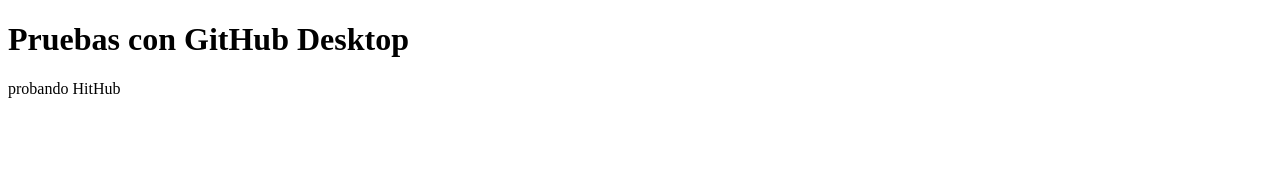
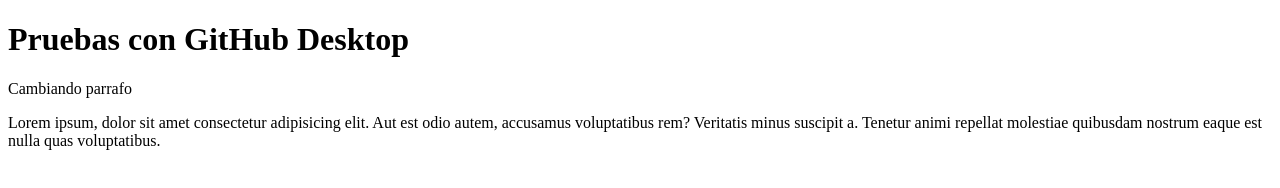
Before and after one commit to miguelakd/pruebas2, a plain HTML site: page index.html in a window 1280 px wide. Drawn offline with Linux system fonts and the light colour scheme.

Commit message:
añado parrafo a index

```diff
--- a/index.html
+++ b/index.html
@@ -7,6 +7,8 @@
 </head>
 <body>
     <h1>Pruebas con GitHub Desktop</h1>
-    <p>probando HitHub</p>
+    <p>Cambiando parrafo</p>
+    <p>Lorem ipsum, dolor sit amet consectetur adipisicing elit. Aut est odio autem, accusamus voluptatibus rem? Veritatis minus suscipit a. Tenetur animi repellat molestiae quibusdam nostrum eaque est nulla quas voluptatibus.</p>
+
 </body>
 </html>
```
